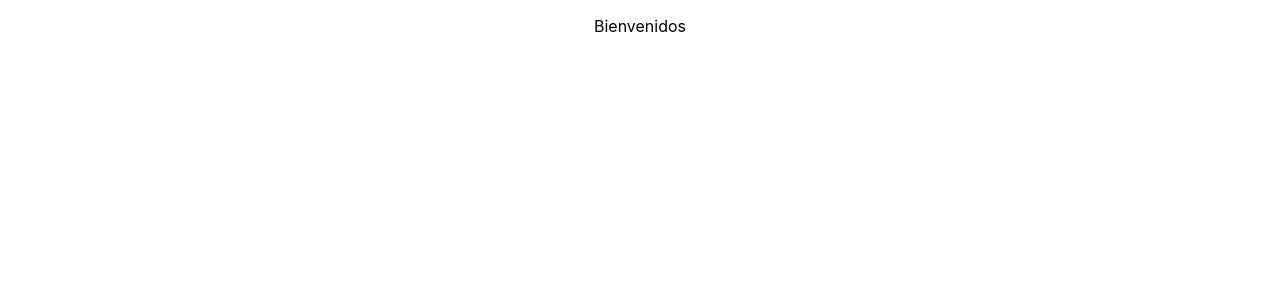
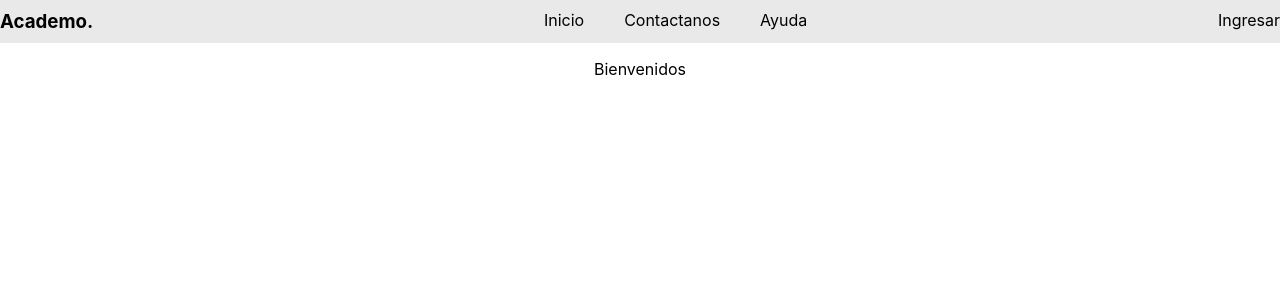
Before and after one commit to N3L-s0n/academo, a React (Create React App) app: page / in a window 1280 px wide. Shown: the top 300 px of the page. Built offline with nearby package versions, Linux system fonts and the light colour scheme.

Commit message:
Navigation bar component

```diff
--- a/src/App.js
+++ b/src/App.js
@@ -1,8 +1,10 @@
 import './App.css';
+import Navbar from './components/Navbar'
 
-function App() {
+const App = () => {
   return (
     <div className="App">
+        <Navbar />
         <p>
             Bienvenidos
         </p>
--- /dev/null
+++ b/src/components/Navbar.css
@@ -0,0 +1,27 @@
+nav {
+    display: flex;
+    justify-content: center;
+    background-color: #E9E9E9;
+    width: 100vw;
+}
+
+.navbar {
+    display: flex;
+    justify-content: space-between;
+    max-width: 1280px;
+    width: 100%;
+}
+
+.navbar ul {
+    display: flex;
+    justify-content: space-between;
+    list-style: none;
+}
+
+.navbar ul li {
+    padding: 0px 20px;
+}
+
+.navbar > * {
+    margin: 10px 0px;
+}
--- /dev/null
+++ b/src/components/Navbar.js
@@ -0,0 +1,20 @@
+import './Navbar.css'
+
+const Navbar = () => {
+
+    return (
+        <nav>
+            <div className="navbar">
+                <h3>Academo.</h3>
+                <ul>
+                    <li>Inicio</li>
+                    <li>Contactanos</li>
+                    <li>Ayuda</li>
+                </ul>
+                <p>Ingresar</p>
+            </div>
+        </nav>
+    );
+}
+
+export default Navbar;
```
